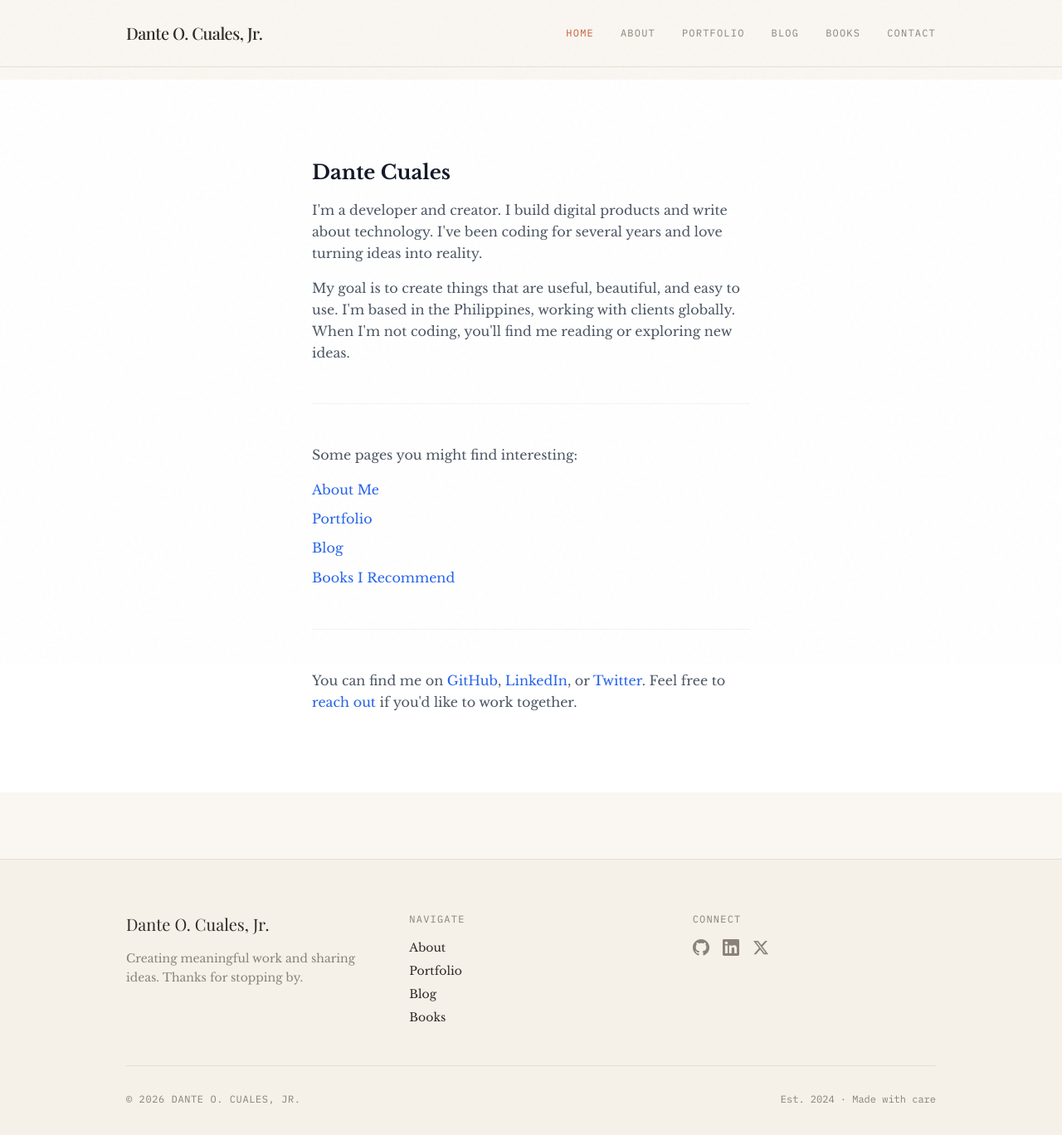
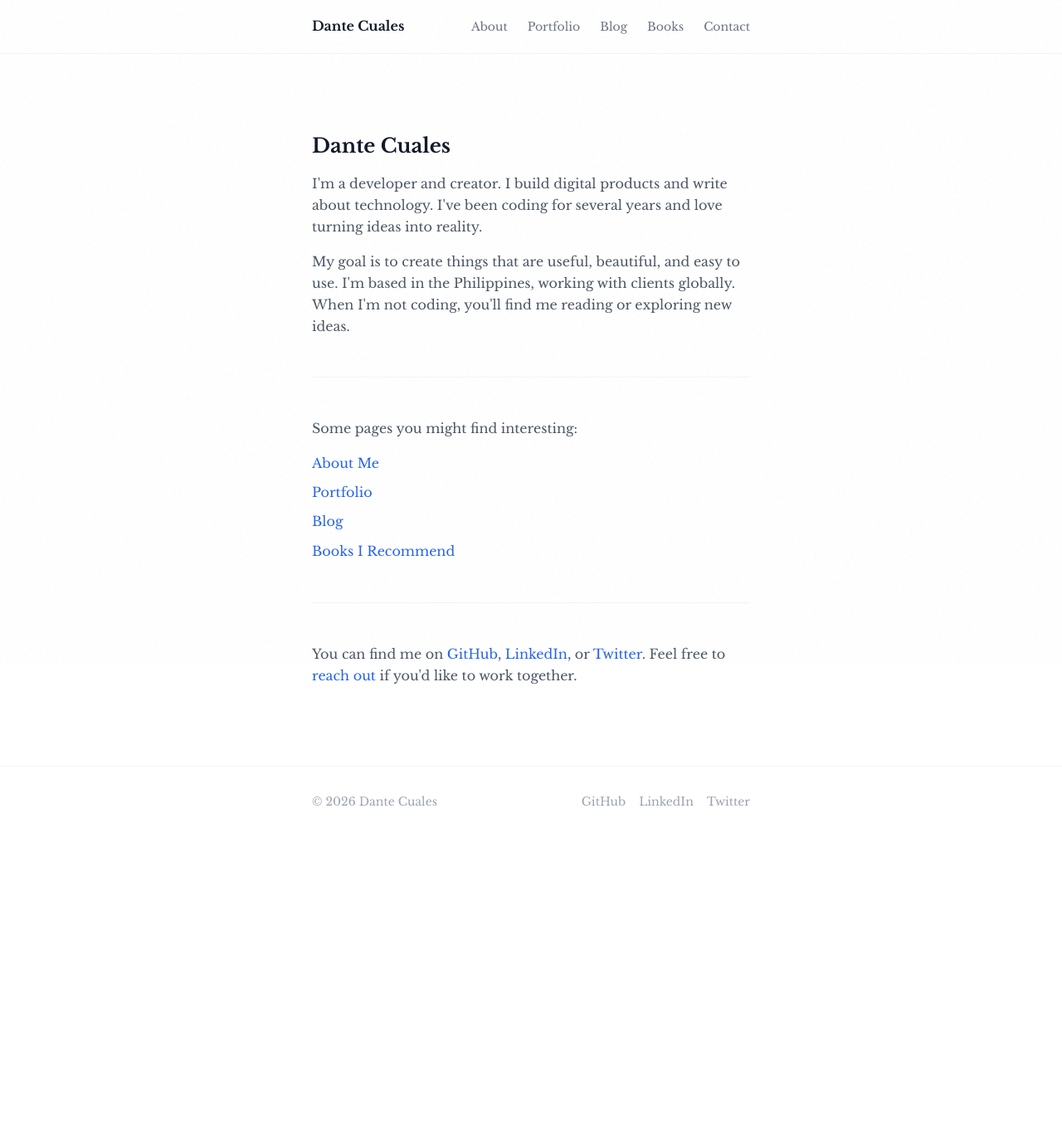
Before and after one commit to danteocualesjr/personal-website2, a Next.js app: page / in a window 1280 px wide. Shown: the top 1368 px of the page at 83% size. After the commit the page ends 1008 px from the top, so only its background shows below. Built offline with nearby package versions, Linux system fonts and the light colour scheme; a web font is replaced by a local one.

Commit message:
trying a different ui

```diff
--- a/app/layout.tsx
+++ b/app/layout.tsx
@@ -15,9 +15,9 @@ export default function RootLayout({
 }) {
   return (
     <html lang="en" className="scroll-smooth">
-      <body className="min-h-screen flex flex-col bg-background text-foreground">
+      <body className="min-h-screen flex flex-col bg-white text-gray-900">
         <Navigation />
-        <main className="flex-grow pt-24 relative z-10">
+        <main className="flex-grow pt-16">
           {children}
         </main>
         <Footer />
--- a/components/Footer.tsx
+++ b/components/Footer.tsx
@@ -1,73 +1,37 @@
-import Link from 'next/link'
-
 export default function Footer() {
   const currentYear = new Date().getFullYear()
 
   return (
-    <footer className="border-t border-card-border mt-20 bg-cream">
-      <div className="max-w-5xl mx-auto px-6 py-16">
-        <div className="grid grid-cols-1 md:grid-cols-3 gap-12 mb-12">
-          <div>
-            <h3 className="font-display text-xl mb-4">Dante O. Cuales, Jr.</h3>
-            <p className="text-muted leading-relaxed text-sm">
-              Creating meaningful work and sharing ideas. Thanks for stopping by.
-            </p>
-          </div>
-          <div>
-            <h4 className="font-mono text-xs uppercase tracking-widest text-muted mb-4">Navigate</h4>
-            <div className="flex flex-col space-y-2">
-              <Link href="/about" className="text-sm hover:text-rust transition-colors">About</Link>
-              <Link href="/portfolio" className="text-sm hover:text-rust transition-colors">Portfolio</Link>
-              <Link href="/blog" className="text-sm hover:text-rust transition-colors">Blog</Link>
-              <Link href="/books" className="text-sm hover:text-rust transition-colors">Books</Link>
-            </div>
-          </div>
-          <div>
-            <h4 className="font-mono text-xs uppercase tracking-widest text-muted mb-4">Connect</h4>
-            <div className="flex gap-4">
+    <footer className="border-t border-gray-100 bg-white">
+      <div className="max-w-xl mx-auto px-6 py-8">
+        <div className="flex flex-col sm:flex-row justify-between items-center gap-4 text-sm text-gray-400">
+          <p>© {currentYear} Dante Cuales</p>
+          <div className="flex items-center gap-4">
             <a
               href="https://github.com"
               target="_blank"
               rel="noopener noreferrer"
-                className="text-muted hover:text-rust transition-colors"
-                aria-label="GitHub"
+              className="hover:text-gray-600 transition-colors"
             >
-                <svg className="w-5 h-5" fill="currentColor" viewBox="0 0 24 24">
-                  <path d="M12 0c-6.626 0-12 5.373-12 12 0 5.302 3.438 9.8 8.207 11.387.599.111.793-.261.793-.577v-2.234c-3.338.726-4.033-1.416-4.033-1.416-.546-1.387-1.333-1.756-1.333-1.756-1.089-.745.083-.729.083-.729 1.205.084 1.839 1.237 1.839 1.237 1.07 1.834 2.807 1.304 3.492.997.107-.775.418-1.305.762-1.604-2.665-.305-5.467-1.334-5.467-5.931 0-1.311.469-2.381 1.236-3.221-.124-.303-.535-1.524.117-3.176 0 0 1.008-.322 3.301 1.23.957-.266 1.983-.399 3.003-.404 1.02.005 2.047.138 3.006.404 2.291-1.552 3.297-1.23 3.297-1.23.653 1.653.242 2.874.118 3.176.77.84 1.235 1.911 1.235 3.221 0 4.609-2.807 5.624-5.479 5.921.43.372.823 1.102.823 2.222v3.293c0 .319.192.694.801.576 4.765-1.589 8.199-6.086 8.199-11.386 0-6.627-5.373-12-12-12z" />
-                </svg>
+              GitHub
             </a>
             <a
               href="https://linkedin.com"
               target="_blank"
               rel="noopener noreferrer"
-                className="text-muted hover:text-rust transition-colors"
-                aria-label="LinkedIn"
+              className="hover:text-gray-600 transition-colors"
             >
-                <svg className="w-5 h-5" fill="currentColor" viewBox="0 0 24 24">
-                  <path d="M20.447 20.452h-3.554v-5.569c0-1.328-.027-3.037-1.852-3.037-1.853 0-2.136 1.445-2.136 2.939v5.667H9.351V9h3.414v1.561h.046c.477-.9 1.637-1.85 3.37-1.85 3.601 0 4.267 2.37 4.267 5.455v6.286zM5.337 7.433c-1.144 0-2.063-.926-2.063-2.065 0-1.138.92-2.063 2.063-2.063 1.14 0 2.064.925 2.064 2.063 0 1.139-.925 2.065-2.064 2.065zm1.782 13.019H3.555V9h3.564v11.452zM22.225 0H1.771C.792 0 0 .774 0 1.729v20.542C0 23.227.792 24 1.771 24h20.451C23.2 24 24 23.227 24 22.271V1.729C24 .774 23.2 0 22.222 0h.003z" />
-                </svg>
+              LinkedIn
             </a>
             <a
               href="https://twitter.com"
               target="_blank"
               rel="noopener noreferrer"
-                className="text-muted hover:text-rust transition-colors"
-                aria-label="Twitter"
+              className="hover:text-gray-600 transition-colors"
             >
-                <svg className="w-5 h-5" fill="currentColor" viewBox="0 0 24 24">
-                  <path d="M18.244 2.25h3.308l-7.227 8.26 8.502 11.24H16.17l-5.214-6.817L4.99 21.75H1.68l7.73-8.835L1.254 2.25H8.08l4.713 6.231zm-1.161 17.52h1.833L7.084 4.126H5.117z" />
-                </svg>
+              Twitter
             </a>
           </div>
-          </div>
-        </div>
-        <div className="pt-8 border-t border-card-border flex flex-col md:flex-row justify-between items-center gap-4">
-          <p className="font-mono text-xs text-muted uppercase tracking-wider">
-            © {currentYear} Dante O. Cuales, Jr.
-          </p>
-          <p className="font-mono text-xs text-muted">
-            Est. 2024 · Made with care
-          </p>
         </div>
       </div>
     </footer>
--- a/components/Navigation.tsx
+++ b/components/Navigation.tsx
@@ -18,26 +18,26 @@ export default function Navigation() {
   const [isOpen, setIsOpen] = useState(false)
 
   return (
-    <nav className="fixed top-0 left-0 right-0 z-50 bg-background border-b border-card-border">
-      <div className="max-w-5xl mx-auto px-6">
-        <div className="flex justify-between items-center h-20">
+    <nav className="fixed top-0 left-0 right-0 z-50 bg-white border-b border-gray-100">
+      <div className="max-w-xl mx-auto px-6">
+        <div className="flex justify-between items-center h-16">
           <Link
             href="/"
-            className="font-display text-xl font-medium tracking-tight hover:text-rust transition-colors"
+            className="text-gray-900 font-semibold hover:text-gray-600 transition-colors"
           >
-            Dante O. Cuales, Jr.
+            Dante Cuales
           </Link>
 
           {/* Desktop Navigation */}
-          <div className="hidden md:flex items-center space-x-8">
-            {navItems.map((item) => (
+          <div className="hidden md:flex items-center space-x-6">
+            {navItems.slice(1).map((item) => (
               <Link
                 key={item.path}
                 href={item.path}
-                className={`font-mono text-xs uppercase tracking-widest transition-colors ${
+                className={`text-sm transition-colors ${
                   pathname === item.path
-                    ? 'text-rust'
-                    : 'text-muted hover:text-foreground'
+                    ? 'text-blue-600'
+                    : 'text-gray-500 hover:text-gray-900'
                 }`}
               >
                 {item.name}
@@ -47,30 +47,28 @@ export default function Navigation() {
 
           {/* Mobile menu button */}
           <button
-            className="md:hidden text-foreground p-2"
+            className="md:hidden text-gray-500 hover:text-gray-900 transition-colors"
             onClick={() => setIsOpen(!isOpen)}
             aria-label="Toggle menu"
           >
-            <span className="font-mono text-sm">
-              {isOpen ? '✕ Close' : '☰ Menu'}
-            </span>
+            {isOpen ? '✕' : '☰'}
           </button>
         </div>
 
         {/* Mobile Navigation */}
         <div className={`md:hidden overflow-hidden transition-all duration-300 ${
-          isOpen ? 'max-h-96 pb-6' : 'max-h-0'
+          isOpen ? 'max-h-96 pb-4' : 'max-h-0'
         }`}>
-          <div className="flex flex-col space-y-1 border-t border-card-border pt-4">
+          <div className="flex flex-col space-y-1 border-t border-gray-100 pt-4">
             {navItems.map((item) => (
               <Link
                 key={item.path}
                 href={item.path}
                 onClick={() => setIsOpen(false)}
-                className={`font-mono text-sm uppercase tracking-widest px-4 py-3 transition-colors ${
+                className={`py-2 transition-colors ${
                   pathname === item.path
-                    ? 'text-rust bg-cream'
-                    : 'text-muted hover:text-foreground hover:bg-cream'
+                    ? 'text-blue-600'
+                    : 'text-gray-500 hover:text-gray-900'
                 }`}
               >
                 {item.name}
```
Lines whose indentation alone changed are shown as unchanged.
